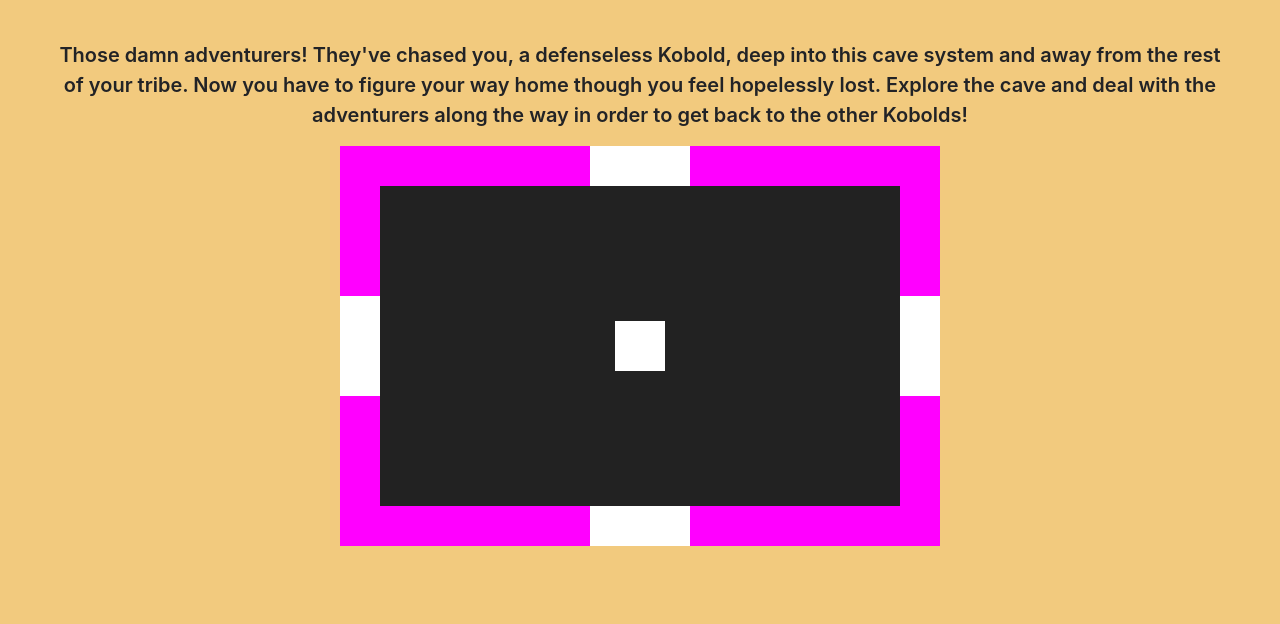
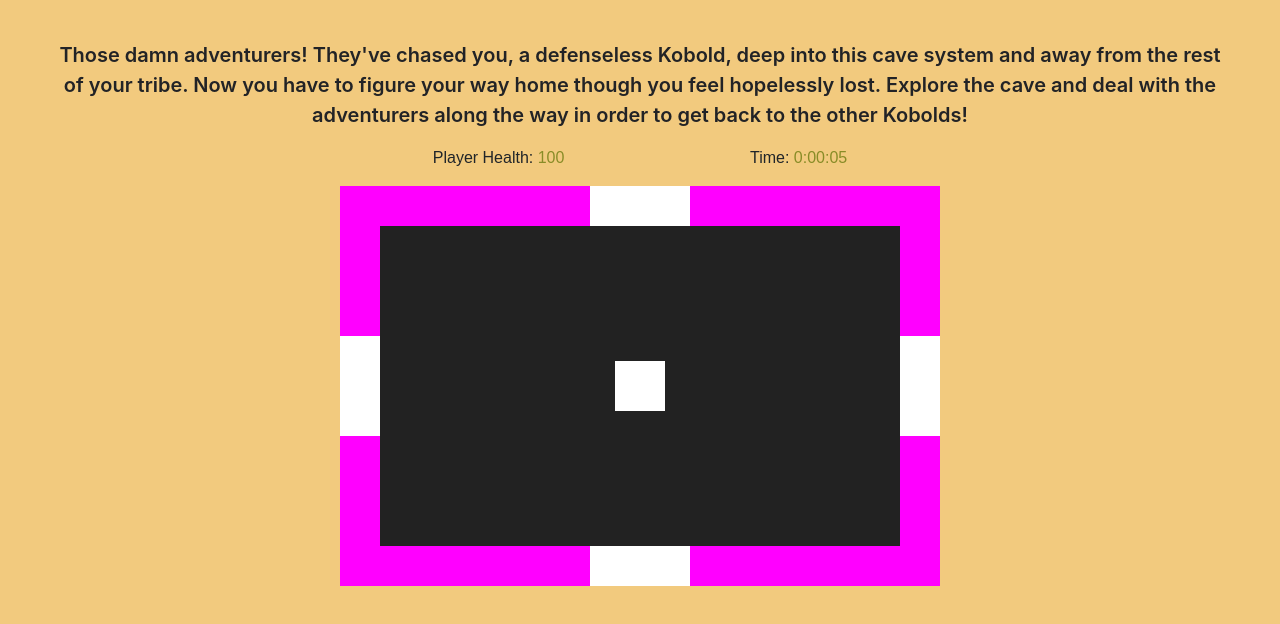
Before and after one commit to melissay94/gradies-grueling-grind, a website built with Parcel: page index.html in a window 1280 px wide. Shown: the part 86-710 px from the top of the page. Built offline with nearby package versions, Linux system fonts and the light colour scheme; a web font is replaced by a local one.

Commit message:
Added timer functionality and initial health

```diff
--- a/css/style.css
+++ b/css/style.css
@@ -20,3 +20,14 @@ h1 {
 .container-fluid {
     width: 95%;
 }
+
+.player-bar {
+    display: flex;
+    width: 600px;
+    justify-content: space-around;
+    font-family: "Arbutus", sans-serif;
+}
+
+.player-bar span {
+    color:#898c27;
+}
--- a/index.html
+++ b/index.html
@@ -20,6 +20,10 @@
 <body class="container-fluid">
     <h1>Gradie's Grueling Grind</h1>
     <p class="lead">Those damn adventurers! They've chased you, a defenseless Kobold, deep into this cave system and away from the rest of your tribe. Now you have to figure your way home though you feel hopelessly lost. Explore the cave and deal with the adventurers along the way in order to get back to the other Kobolds!</p>
+    <div class="player-bar" id="game-info">
+        <p>Player Health: <span id="health">100</span></p>
+        <p>Time: <span id="time">00:00:00</span></p>
+    </div>
     <div id="gradie-window"></div>
     <footer></footer>
 </body>
--- a/js/app.js
+++ b/js/app.js
@@ -2,6 +2,7 @@
 
 import Phaser from "phaser";
 import Room from "./room.js";
+import Clock from "./clock.js";
 
 const gameState = {};
 gameState.rooms = [];
@@ -30,6 +31,10 @@ const phaserConfig = {
 
 
 document.addEventListener("DOMContentLoaded", () => {
+    const timeElement = new Clock();
+    let interval = setInterval(() => {
+        timeElement.setTime();
+    }, timeElement.interval);
     game = new Phaser.Game(phaserConfig);
 });
 
--- /dev/null
+++ b/js/clock.js
@@ -0,0 +1,21 @@
+export default function(time) {
+    this.count = 0;
+    this.interval = 1000;
+
+    this.setTime = function() {
+        console.log(this);
+
+        this.count++;
+
+        let secondFormula = this.count % 60;
+        let secondDisplay = secondFormula < 10 ? "0"+secondFormula : secondFormula.toString();
+
+        let minuteFormula = Math.floor((this.count % 3600) / 60);
+        let minuteDisplay = minuteFormula < 10 ? "0"+minuteFormula : minuteFormula.toString();
+
+        let hourFormula = Math.floor(this.count / 43200);
+        let hourDisplay = hourFormula.toString();
+
+        document.getElementById("time").textContent = `${hourDisplay}:${minuteDisplay}:${secondDisplay}`;
+    }
+}
```
